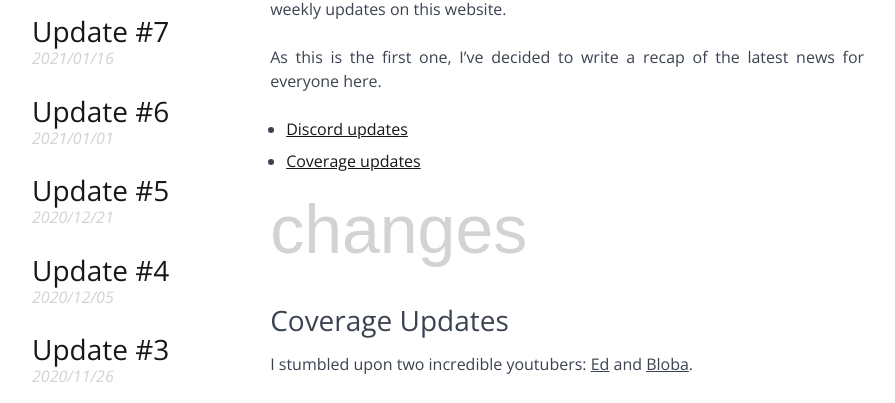
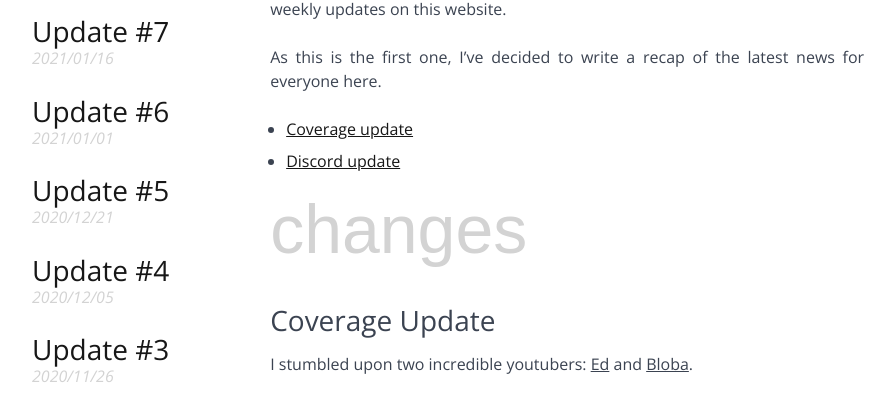
Before and after one commit to necromancers-gift/necromancers-gift.github.io, a Jekyll site: the page built from _posts/2020-11-09-community-update-1.md, in a window 1280 px wide and 1400 px high, scrolled down 538 px. Shown: the part 142-545 px from the top of the window, without its empty margins (22-917 px from the left). Built offline with Jekyll 4.4.1, drawn with Linux system fonts in a browser that asks for light colours; some web fonts are replaced; some of the changed text lies outside the part shown.

Commit message:
feat: move images around for community update 1

```diff
--- a/_posts/2020-11-09-community-update-1.md
+++ b/_posts/2020-11-09-community-update-1.md
@@ -15,12 +15,12 @@
 
 As this is the first one, I've decided to write a recap of the latest news for everyone here.
 
-- [<u>Discord updates</u>](#discord-updates)
-- [<u>Coverage updates</u>](#coverage-updates)
+- [<u>Coverage update</u>](#coverage-update)
+- [<u>Discord update</u>](#discord-update)
 
 ## changes
 
-### Coverage Updates
+### Coverage Update
 
 I stumbled upon two incredible youtubers: <u>Ed</u> and <u>Bloba</u>.
 
@@ -37,7 +37,7 @@
 <br/>
 <br/>
 
-### Discord Updates
+### Discord Update
 
 Ah, I have no idea how it has worked until now, but the community is pretty weird and wholesome. Just like in my dreams!
 
@@ -45,18 +45,18 @@
 
 For shinies, an artist took over (Bisloba) and is running the contests very smoothly. Every other day I get to see some really interesting entries, and people with little artistic experience get to participate too!
 
-<div style="width:100%;display:flex;justify-content:space-around;align-items:center">
-<img src="/assets/images/contests/art_shiny_contest_pick.png" alt="" style="width:35%;">
-<img src="/assets/images/contests/art_shiny_contest_result.png" alt="" style="width:35%;">
+<div class="image-container">
+<img src="/assets/images/updates/1/contests/art_shiny_contest_pick.png" alt="" style="width:35%;">
+<img src="/assets/images/updates/1/contests/art_shiny_contest_result.png" alt="" style="width:35%;">
 </div>
-<img src="/assets/images/contests/contest_poll.png" alt="" style="width:100%;">
+<img src="/assets/images/updates/1/contests/contest_poll.png" alt="" style="width:100%;">
 <i>ps: Contests would lose a substancial part of their charm without BaguetteBug's puns</i>
 
 And there have even been a couple of memes about it. I hope you like them too!
 
-<div style="width:100%;display:flex;justify-content:space-around;align-items:center; margin: 1.5rem 0">
-<img src="/assets/images/memes/art_meme0.jpg" alt="" style="width:40%;">
-<img src="/assets/images/memes/art_meme1.jpg" alt="" style="width:40%;">
+<div class="image-container">
+<img src="/assets/images/updates/1/memes/art_meme0.jpg" alt="" style="width:40%;">
+<img src="/assets/images/updates/1/memes/art_meme1.jpg" alt="" style="width:40%;">
 </div>
 
 We've also had TbH (trials by hamster) to decide a couple of those contest when they ended in a tie. A community member(Sirc) coordinated with his hamster(Samira) to help us. Here is the first one of those:
@@ -78,6 +78,6 @@
 <br/>
 I wonder what I'll be able to offer to my players at the end of this journey. But today, that list surely includes memes, pictures of cute pets and food, as it should!
 
-<div style="width:100%;display:flex;justify-content:space-around;align-items:center; margin: 1.5rem 0">
-<img src="/assets/images/memes/meme0.png" alt="" style="width:40%;">
+<div class="image-container">
+<img src="/assets/images/updates/1/memes/meme0.png" alt="" style="width:40%;">
 </div>
```
Also changed, not shown: assets/images/updates/1/contests/art_shiny_contest_pick.png (renamed from assets/images/contests/art_shiny_contest_pick.png), assets/images/updates/1/contests/art_shiny_contest_result.png (renamed from assets/images/contests/art_shiny_contest_result.png), assets/images/updates/1/contests/contest_poll.png (renamed from assets/images/contests/contest_poll.png), assets/images/updates/1/memes/art_meme0.jpg (renamed from assets/images/memes/art_meme0.jpg), assets/images/updates/1/memes/art_meme1.jpg (renamed from assets/images/memes/art_meme1.jpg), assets/images/updates/1/memes/meme0.png (renamed from assets/images/memes/meme0.png).
